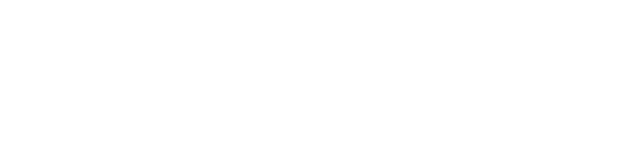
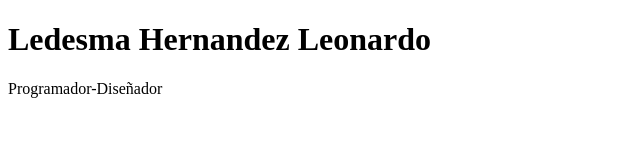
Before and after one commit to Oiox466/4IV10_Ledesma_Hernandez_Leonardo_PSW, a plain HTML site: page 02CURRICULUM/curriculum.html in a window 1280 px wide. Shown: the whole page, without its empty margins (0-640 px from the left). Drawn offline with Linux system fonts and the light colour scheme.

Commit message:
curriculum cuerpo

```diff
--- a/02CURRICULUM/curriculum.html
+++ b/02CURRICULUM/curriculum.html
@@ -7,7 +7,11 @@
     <title>Curriculum</title>
 </head>
 <body>
-    <div class="presentacion"></div>
+    <div class="presentacion">
+        <h1>Ledesma Hernandez Leonardo</h1>
+        <p>Programador-Diseñador</p>
+    </div>
+
     <div class="skill"></div>
     <div class="datos"></div>
 </body>
```
